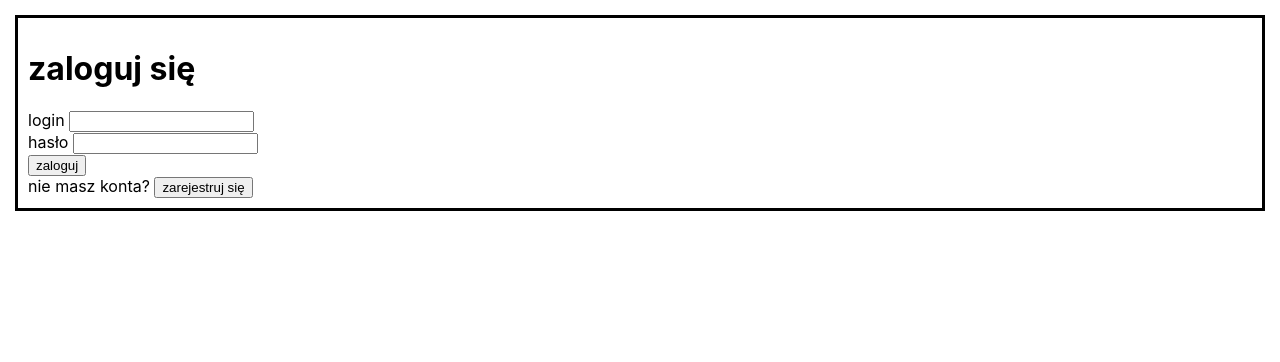
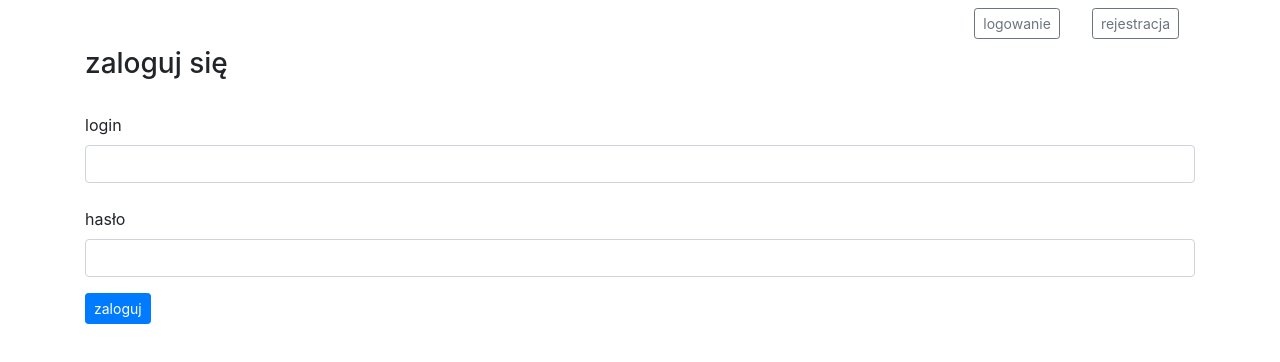
Before and after one commit to szarbartosz/schedule-frontend, a React (Create React App) app: page /login in a window 1280 px wide. Shown: the top 362 px of the page. Built offline with nearby package versions, Linux system fonts and the light colour scheme; no server answers.

Commit message:
introduce bootstrap layout

```diff
--- a/package.json
+++ b/package.json
@@ -8,6 +8,7 @@
     "@testing-library/user-event": "^12.6.2",
     "axios": "^0.21.1",
     "react": "^17.0.1",
+    "react-bootstrap": "^1.5.0",
     "react-dom": "^17.0.1",
     "react-redux": "^7.2.2",
     "react-router-dom": "^5.2.0",
--- a/public/index.html
+++ b/public/index.html
@@ -25,6 +25,13 @@
       Learn how to configure a non-root public URL by running `npm run build`.
     -->
     <title>React App</title>
+    <!-- bootstrap -->
+    <link
+    rel="stylesheet"
+    href="https://maxcdn.bootstrapcdn.com/bootstrap/4.3.1/css/bootstrap.min.css"
+    integrity="sha384-ggOyR0iXCbMQv3Xipma34MD+dH/1fQ784/j6cY/iJTQUOhcWr7x9JvoRxT2MZw1T"
+    crossorigin="anonymous"
+  />
   </head>
   <body>
     <noscript>You need to enable JavaScript to run this app.</noscript>
--- a/src/App.js
+++ b/src/App.js
@@ -1,19 +1,26 @@
 import React, { useEffect } from 'react'
+import './App.css'
+import LoginForm from './components/LoginForm'
+import RegistrationForm from './components/RegistrationForm'
 import Schedule from './components/Schedule'
 import ScheduleForm from './components/ScheduleForm'
 import ScheduleList from './components/ScheduleList'
-import './App.css'
-import LoginPanel from './components/LoginPanel'
 import { useDispatch, useSelector } from 'react-redux'
+import { initSchedules } from './reducers/scheduleReducer'
 import { initUser, logout } from './reducers/userReducer'
 import {
-  Link,
+  // Link,
   Redirect,
   Route,
   Switch,
   useRouteMatch
 } from 'react-router-dom'
-import { initSchedules } from './reducers/scheduleReducer'
+import {
+  Nav,
+  Navbar,
+  Button
+} from 'react-bootstrap'
+
 
 function App() {
   const dispatch = useDispatch()
@@ -35,18 +42,56 @@ function App() {
     : null
 
   return (
-    <div id="outer-container">
+    <div className="container">
       {/* <Notification message={errorMessage} /> */}
       <div>
         {user !== null
-          ? <div>
-            <Link to="/schedules">nadchodzące terminy</Link>
-            <Link to="/schedules/add">dodaj nowy</Link>
-            <button onClick={() => dispatch(logout())}>wyloguj</button>
-          </div>
-          : null}
+          ?
+          <Navbar bg="light">
+            <Nav>
+              <Nav.Item>
+                <Nav.Link href="/schedules">
+                  nadchodzące terminy
+                </Nav.Link>
+              </Nav.Item>
+              <Nav.Item>
+                <Nav.Link href="/schedules/add">
+                  dodaj nowy
+                </Nav.Link>
+              </Nav.Item>
+            </Nav>
+            <Navbar.Collapse className="justify-content-end">
+              <Navbar.Text>
+                <span className="mx-2">zalogowano jako: <a>{user.name}</a></span>
+              </Navbar.Text>
+              <Navbar.Text>
+                <Button variant="danger" size="sm" onClick={() => dispatch(logout())}>wyloguj</Button>
+              </Navbar.Text>
+            </Navbar.Collapse>
+          </Navbar>
+          :
+
+          <Nav className="justify-content-end">
+            <Nav.Item>
+              <Nav.Link href="/login">
+                <Button variant="outline-secondary" size="sm">logowanie</Button>
+              </Nav.Link>
+            </Nav.Item>
+            <Nav.Item>
+              <Nav.Link href="/register">
+                <Button variant="outline-secondary" size="sm">rejestracja</Button>
+              </Nav.Link>
+            </Nav.Item>
+          </Nav>
+        }
       </div>
       <Switch>
+        <Route path="/login">
+          <LoginForm />
+        </Route>
+        <Route path="/register">
+          <RegistrationForm />
+        </Route>
         <Route path="/schedules/add">
           {window.localStorage.getItem('loggedScheduleAppUser') ? <ScheduleForm /> : <Redirect to="/login" />}
         </Route>
@@ -56,9 +101,6 @@ function App() {
         <Route path="/schedules">
           {window.localStorage.getItem('loggedScheduleAppUser') ? <ScheduleList schedules={schedules} user={user} /> : <Redirect to="/login" />}
         </Route>
-        <Route path="/login">
-          <LoginPanel />
-        </Route>
       </Switch>
     </div>
   )
--- a/src/components/LoginForm.js
+++ b/src/components/LoginForm.js
@@ -2,6 +2,10 @@ import React from 'react'
 import { useDispatch } from 'react-redux'
 import { useHistory } from 'react-router-dom'
 import { login } from '../reducers/userReducer'
+import {
+  Form,
+  Button
+} from 'react-bootstrap'
 
 const LoginForm = () => {
   const dispatch = useDispatch()
@@ -24,24 +28,26 @@ const LoginForm = () => {
 
   return (
     <div>
-      <h1>zaloguj się</h1>
-      <form onSubmit={handleLogin}>
-        <div>
-          <label htmlFor="username">login </label>
-          <input
+      <h3>zaloguj się</h3>
+      <br></br>
+      <Form onSubmit={handleLogin}>
+        <Form.Group>
+          <Form.Label>login</Form.Label>
+          <Form.Control
+            type="text"
             name="username"
-            type="text"
           />
-        </div>
-        <div>
-          <label htmlFor="password">hasło </label>
-          <input
+          <br></br>
+          <Form.Label>hasło</Form.Label>
+          <Form.Control
+            type="password"
             name="password"
-            type="password"
           />
-        </div>
-        <button type="submit">zaloguj</button>
-      </form>
+        </Form.Group>
+        <Button variant="primary" type="submit" size="sm">
+            zaloguj
+        </Button>
+      </Form>
     </div>
   )
 }
--- a/src/components/LoginPanel.js
+++ b/src/components/LoginPanel.js
@@ -12,15 +12,9 @@ const LoginPanel = () => {
     setRegistered(!registered)
   }
 
-  const loginPanelStyle = {
-    border: 'solid',
-    padding: 10,
-    margin: 15
-  }
-
   return (
     <div>
-      <div style={loginPanelStyle}>
+      <h1>witaj!</h1>
       <div style={showWhenRegistered}>
         <LoginForm />
         nie masz konta? <button onClick={toggleRegistered}>zarejestruj się</button>
@@ -30,7 +24,6 @@ const LoginPanel = () => {
         masz już konto? <button onClick={toggleRegistered}>zaloguj się</button>
       </div>
     </div>
-    </div>
   )
 }
 
--- a/src/components/RegistrationForm.js
+++ b/src/components/RegistrationForm.js
@@ -1,6 +1,10 @@
 import React from 'react'
 import { useDispatch } from 'react-redux'
 import { register } from '../reducers/userReducer'
+import {
+  Form,
+  Button
+} from 'react-bootstrap'
 
 const LoginForm = () => {
   const dispatch = useDispatch()
@@ -23,31 +27,32 @@ const LoginForm = () => {
 
   return (
     <div>
-      <h1>zarejestruj się</h1>
-      <form onSubmit={handleRegistration}>
-        <div>
-          <label htmlFor="registername">imię </label>
-          <input
+      <h3>zarejestruj się</h3>
+      <br></br>
+      <Form onSubmit={handleRegistration}>
+        <Form.Group>
+          <Form.Label>imię</Form.Label>
+          <Form.Control
+            type="text"
             name="registername"
+          />
+          <br></br>
+          <Form.Label>login</Form.Label>
+          <Form.Control
             type="text"
+            name="registerusername"
           />
-        </div>
-        <div>
-          <label htmlFor="registerusername">login </label>
-          <input
-            name="registerusername"
-            type="text"
+          <br></br>
+          <Form.Label>hasło</Form.Label>
+          <Form.Control
+            type="password"
+            name="registerpassword"
           />
-        </div>
-        <div>
-          <label htmlFor="registerpassword">hasło </label>
-          <input
-            name="registerpassword"
-            type="password"
-          />
-        </div>
-        <button type="submit">zarejestruj</button>
-      </form>
+        </Form.Group>
+        <Button variant="primary" type="submit" size="sm">
+          zarejestruj
+        </Button>
+      </Form>
     </div>
   )
 }
--- a/src/components/Schedule.js
+++ b/src/components/Schedule.js
@@ -2,6 +2,10 @@ import React from 'react'
 import { useDispatch } from 'react-redux'
 import { removeSchedule, toggleVisibility } from '../reducers/scheduleReducer'
 import Countdown from './Countdown'
+import {
+  Table,
+  Button
+} from 'react-bootstrap'
 
 const Schedule = ({ schedule }) => {
   const dispatch = useDispatch()
@@ -13,24 +17,43 @@ const Schedule = ({ schedule }) => {
   const showWhenClipping = { display: schedule.clipping ? '' : 'none' }
   const showWhenPlanting = { display: schedule.clipping ? 'none' : '' }
 
-  const scheduleStyle = {
-    border: 'solid',
-    padding: 10,
-    margin: 15
-  }
-
   return (
-    <div style={scheduleStyle}>
-      <Countdown schedule={schedule} />
-      <p><b>obiekt: </b>{ schedule.object }</p>
-      <p style={showWhenClipping}><b>termin wycinki: </b>{ schedule.deadline.split('T')[0] }</p>
-      <p style={showWhenPlanting}><b>termin nasadzeń: </b>{ schedule.deadline.split('T')[0] }</p>
-      <p><b>inwestor: </b>{ schedule.investor }</p>
-      <p><b>projektant: </b>{ schedule.designer }</p>
-      <p><b>data złożenia wniosku: </b>{ schedule.applicationDate.split('T')[0] }</p>
-      <p><b>data wydania decyzji: </b>{ schedule.decisionDate.split('T')[0] }</p>
-      <button type="submit" onClick={() => dispatch(removeSchedule(schedule.id))}>usuń wpis</button>
-      <button type="submit" onClick={() => dispatch(toggleVisibility(schedule))}>{label}</button>
+    <div>
+      <Countdown schedule={Schedule} />
+      <Table>
+        <tbody>
+          <tr>
+            <th>obiekt</th>
+            <td>{schedule.object}</td>
+          </tr>
+          <tr style={showWhenClipping}>
+            <th>termin wycinki</th>
+            <td>{ schedule.deadline.split('T')[0] }</td>
+          </tr>
+          <tr style={showWhenPlanting}>
+            <th>termin nasadzeń</th>
+            <td>{ schedule.deadline.split('T')[0] }</td>
+          </tr>
+          <tr>
+            <th>inwestor</th>
+            <td>{schedule.investor}</td>
+          </tr>
+          <tr>
+            <th>projektant</th>
+            <td>{schedule.designer}</td>
+          </tr>
+          <tr>
+            <th>data złożenia wniosku</th>
+            <td>{ schedule.applicationDate.split('T')[0] }</td>
+          </tr>
+          <tr>
+            <th>data wydania decyzji</th>
+            <td>{ schedule.decisionDate.split('T')[0] }</td>
+          </tr>
+        </tbody>
+      </Table>
+      <Button variant="danger" size="sm" onClick={() => dispatch(removeSchedule(schedule.id))}>usuń wpis</Button>{' '}
+      <Button variant="secondary" size="sm" onClick={() => dispatch(toggleVisibility(schedule))}>{label}</Button>
     </div>
   )
 }
--- a/src/components/ScheduleForm.js
+++ b/src/components/ScheduleForm.js
@@ -1,12 +1,17 @@
 import React from 'react'
 import { useDispatch } from 'react-redux'
 import { createSchedule } from '../reducers/scheduleReducer'
-import { logout } from '../reducers/userReducer'
+import {
+  Form,
+  Button
+} from 'react-bootstrap'
+import { useHistory } from 'react-router-dom'
 
 const ScheduleForm = () => {
   const dispatch = useDispatch()
+  const history = useHistory()
 
-  const addSchedule = (event) => {
+  const addSchedule = async (event) => {
     event.preventDefault()
 
     const scheduleObject = {
@@ -27,72 +32,121 @@ const ScheduleForm = () => {
     event.target.clippingDeadline.value = '',
     event.target.plantingDeadline.value = ''
 
-    dispatch(createSchedule(scheduleObject))
-  }
-
-  const scheduleFormStyle = {
-    border: 'solid',
-    padding: 10,
-    margin: 15
+    await dispatch(createSchedule(scheduleObject))
+    history.push('/schedules')
   }
 
   return (
-    <div  style={scheduleFormStyle}>
-      <h1>dodaj nowy wpis</h1>
-      <form onSubmit={addSchedule}>
-        <div>
-          <label htmlFor="object">obiekt </label>
-          <input
+    <div>
+      <br></br>
+      <h2>dodaj nowy wpis</h2>
+      <br></br>
+      <Form onSubmit={addSchedule}>
+        <Form.Group>
+          <Form.Label>obiekt</Form.Label>
+          <Form.Control
+            type="text"
             name="object"
           />
-        </div>
-        <div>
-          <label htmlFor="investor">inwestor </label>
-          <input
+          <br></br>
+          <Form.Label>inwestor</Form.Label>
+          <Form.Control
+            type="text"
             name="investor"
           />
-        </div>
-        <div>
-          <label htmlFor="designer">projektant </label>
-          <input
+          <br></br>
+          <Form.Label>projektant</Form.Label>
+          <Form.Control
+            type="text"
             name="designer"
           />
-        </div>
-        <div>
-          <label htmlFor="applicationDate">data złożenia wniosku </label>
-          <input
+          <br></br>
+          <Form.Label>data złożenia wniosku</Form.Label>
+          <Form.Control
+            type="date"
             name="applicationDate"
+          />
+          <br></br>
+          <Form.Label>data wydania decyzji</Form.Label>
+          <Form.Control
             type="date"
+            name="decisionDate"
           />
-        </div>
-        <div>
-          <label htmlFor="decisionDate">data wydania decyzji </label>
-          <input
-            name="decisionDate"
+          <br></br>
+          <Form.Label>termin wycinki</Form.Label>
+          <Form.Control
             type="date"
+            name="clippingDeadline"
           />
-        </div>
-        <div>
-          <label htmlFor="clippingDeadline">termin wycinki </label>
-          <input
-            name="clippingDeadline"
+          <br></br>
+          <Form.Label>termin nasadzeń</Form.Label>
+          <Form.Control
             type="date"
+            name="plantingDeadline"
           />
-        </div>
-        <div>
-          <label htmlFor="plantingDeadline">termin nasadzeń </label>
-          <input
-            name="plantingDeadline"
-            type="date"
-          />
-        </div>
-        <div>
-          <button type="submit">zapisz </button>
-          <button onClick={() => dispatch(logout())}>wyloguj </button>
-        </div>
-      </form>
-      <br></br>
+          <br></br>
+        </Form.Group>
+        <Button variant="primary" type="submit" size="sm" block>
+          zapisz
+        </Button>
+      </Form>
     </div>
+    // <div  style={scheduleFormStyle}>
+    //   <h1>dodaj nowy wpis</h1>
+    //   <form onSubmit={addSchedule}>
+    //     <div>
+    //       <label htmlFor="object">obiekt </label>
+    //       <input
+    //         name="object"
+    //       />
+    //     </div>
+    //     <div>
+    //       <label htmlFor="investor">inwestor </label>
+    //       <input
+    //         name="investor"
+    //       />
+    //     </div>
+    //     <div>
+    //       <label htmlFor="designer">projektant </label>
+    //       <input
+    //         name="designer"
+    //       />
+    //     </div>
+    //     <div>
+    //       <label htmlFor="applicationDate">data złożenia wniosku </label>
+    //       <input
+    //         name="applicationDate"
+    //         type="date"
+    //       />
+    //     </div>
+    //     <div>
+    //       <label htmlFor="decisionDate">data wydania decyzji </label>
+    //       <input
+    //         name="decisionDate"
+    //         type="date"
+    //       />
+    //     </div>
+    //     <div>
+    //       <label htmlFor="clippingDeadline">termin wycinki </label>
+    //       <input
+    //         name="clippingDeadline"
+    //         type="date"
+    //       />
+    //     </div>
+    //     <div>
+    //       <label htmlFor="plantingDeadline">termin nasadzeń </label>
+    //       <input
+    //         name="plantingDeadline"
+    //         type="date"
+    //       />
+    //     </div>
+    //     <div>
+    //       <button type="submit">zapisz </button>
+    //       <button onClick={() => dispatch(logout())}>wyloguj </button>
+    //     </div>
+    //   </form>
+    //   <br></br>
+    // </div>
   )
 }
 
--- a/src/components/ScheduleList.js
+++ b/src/components/ScheduleList.js
@@ -2,7 +2,10 @@ import React, { useState } from 'react'
 import { useSelector } from 'react-redux'
 import { Link } from 'react-router-dom'
 import Countdown from './Countdown'
-// import Schedule from './Schedule'
+import {
+  Button,
+  Table
+} from 'react-bootstrap'
 
 const ScheduleList = ({ schedules }) => {
   const [showUpToDate, setShowUpToDate] = useState(true)
@@ -14,10 +17,26 @@ const ScheduleList = ({ schedules }) => {
 
   return (
     <div>
-      <button onClick={() => setShowUpToDate(!showUpToDate)}>
-          pokaż {showUpToDate ? 'nieaktualne' : 'aktualne' }
-      </button>
-      <table>
+      <Button className="my-2" variant="primary" size="sm" block onClick={() => setShowUpToDate(!showUpToDate)}>
+        pokaż {showUpToDate ? 'nieaktualne' : 'aktualne' }
+      </Button>
+      <Table striped>
+        <tbody>
+          {schedulesToShow.filter(s => s.user.username === user.username).map(schedule =>
+            <tr key={schedule.id}>
+              <td>
+                <Link to={`/schedules/${schedule.id}`}>{schedule.object}</Link>
+              </td>
+              <td>
+                {schedule.clipping ? <p>wycinka</p> : <p>nasadzenia</p>}
+              </td>
+              <td>
+                <Countdown schedule={schedule} />
+              </td>
+            </tr>)}
+        </tbody>
+      </Table>
+      {/* <table>
         <tbody>
           {schedulesToShow.filter(s => s.user.username === user.username).map(schedule =>
             <tr key={schedule.id}>
@@ -28,18 +47,8 @@ const ScheduleList = ({ schedules }) => {
               </td>
             </tr>)}
         </tbody>
-      </table>
+      </table> */}
     </div>
-
-  // <div>
-  //   {schedules.map(schedule =>
-  //     <Schedule
-  //       schedule={schedule}
-  //       toggleVisibility={() => toggleVisibilityOf(schedule.id)}
-  //       key={schedule.id}
-  //     />
-  //   )}
-  // </div>
   )
 }
 
```
Also changed, not shown: 2 other files (tests, documents, lock files or other folders). Lines whose indentation alone changed are shown as unchanged.
